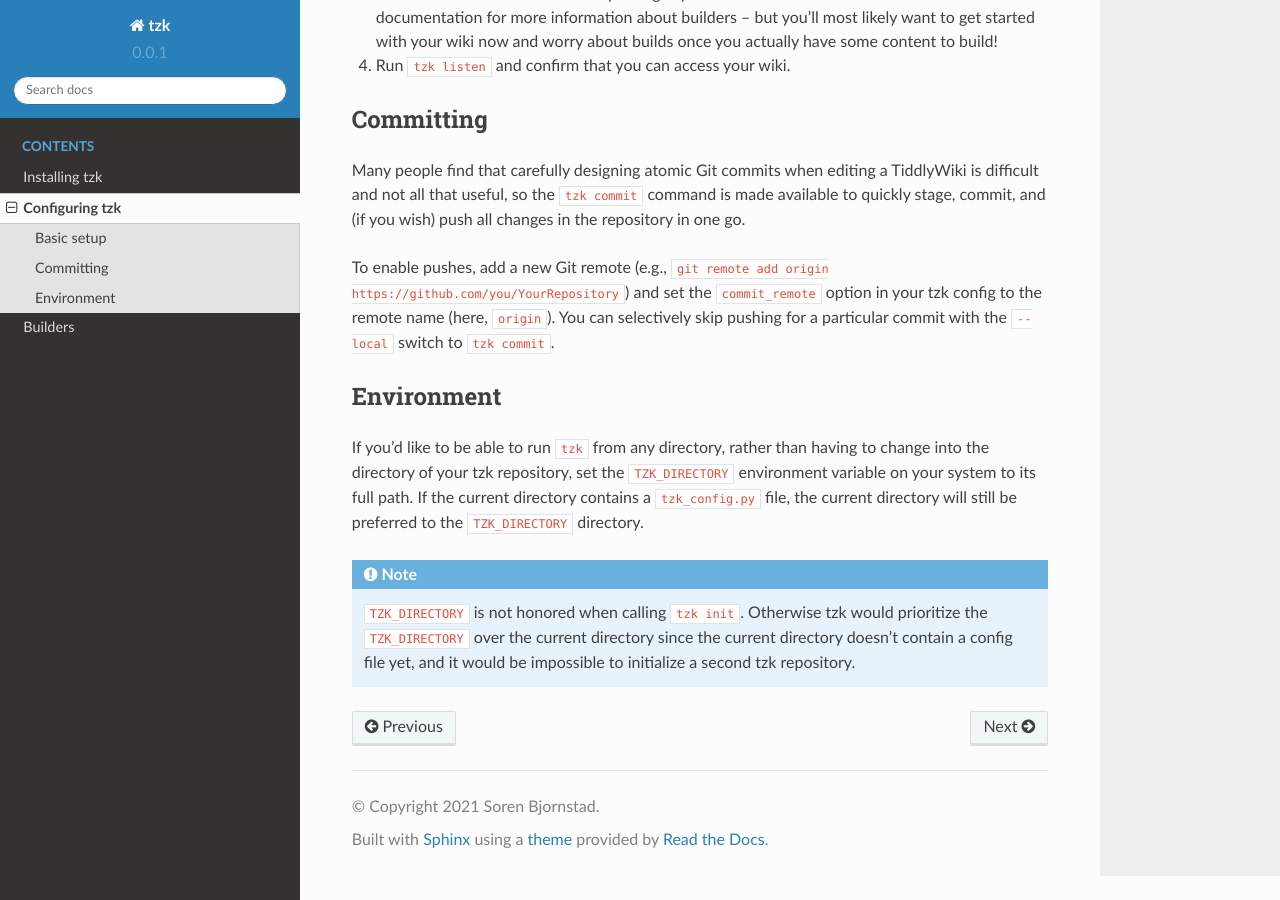
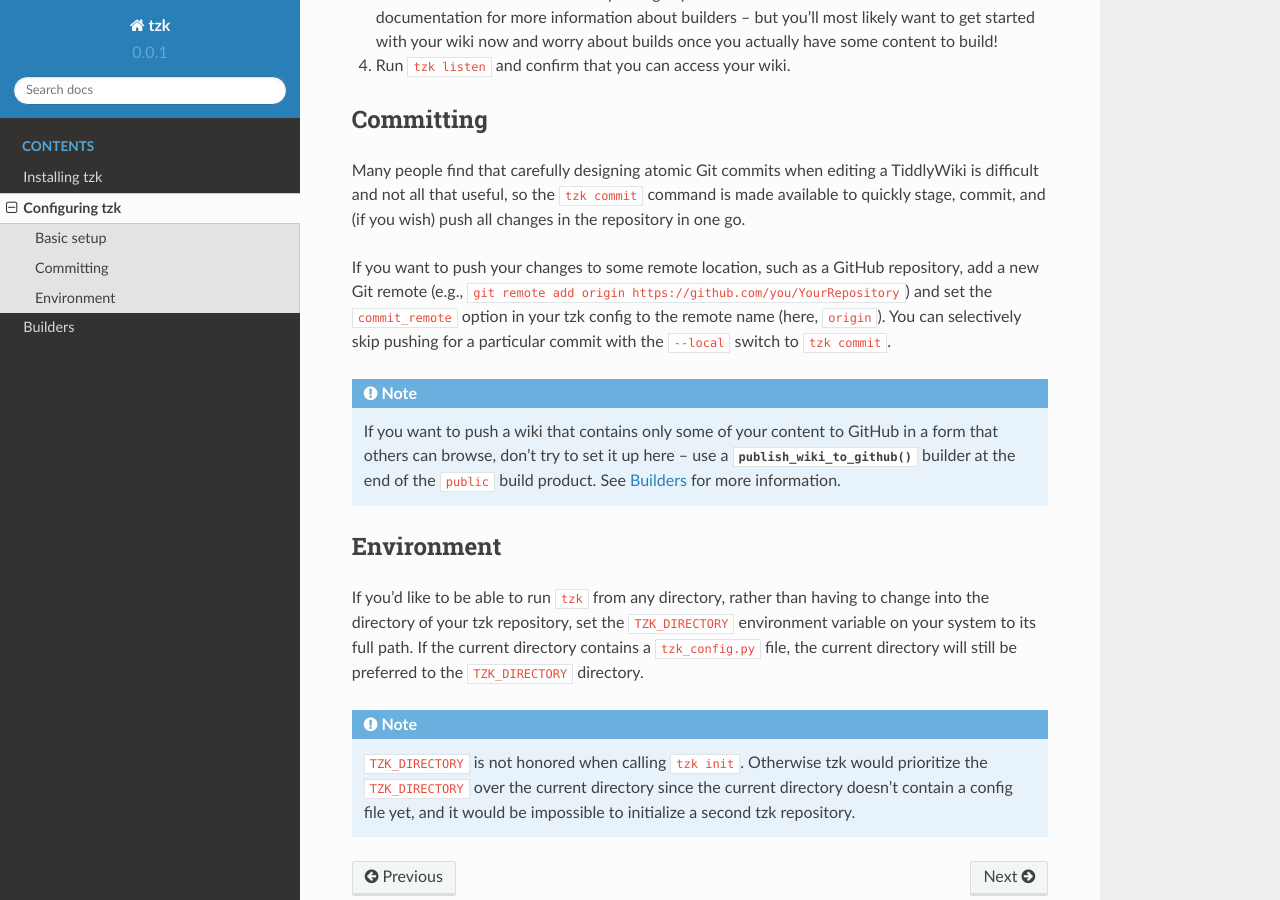
Before and after one commit to sobjornstad/tzk, a Sphinx documentation site: the page built from docs/configuration.rst, in a window 1280 px wide and 900 px high, scrolled down 451 px. Built offline with Sphinx 7.4.7 and the Read the Docs theme 2.0.0, drawn with Linux system fonts in a browser that asks for light colours.

Commit message:
doc tweaks

```diff
--- a/docs/builders.rst
+++ b/docs/builders.rst
@@ -4,7 +4,8 @@ Builders
 
 .. currentmodule:: tzk.builders
 
-*Builders* are small executable chunks that together can be linked into a useful build process.
+*Builders* are small executable chunks
+that can be linked together to form a useful build process.
 Products are built by applying builders in sequence.
 Please see the existing ``products`` dictionary and associated comments
 in the :ref:`config file <Configuring tzk>` for how these are specified.
--- a/docs/configuration.rst
+++ b/docs/configuration.rst
@@ -37,12 +37,21 @@ is difficult and not all that useful,
 so the ``tzk commit`` command is made available
 to quickly stage, commit, and (if you wish) push all changes in the repository in one go.
 
-To enable pushes,
+If you want to push your changes to some remote location,
+such as a GitHub repository,
 add a new Git remote (e.g., ``git remote add origin https://github.com/you/YourRepository``)
 and set the ``commit_remote`` option in your tzk config to the remote name
 (here, ``origin``).
 You can selectively skip pushing for a particular commit
 with the ``--local`` switch to ``tzk commit``.
+
+.. note::
+   If you want to push a wiki that contains only some of your content
+   to GitHub in a form that others can browse,
+   don't try to set it up here --
+   use a :func:`publish_wiki_to_github() <tzk.builders.publish_wiki_to_github>` builder
+   at the end of the ``public`` build product.
+   See :ref:`Builders` for more information.
 
 
 Environment
```
Also changed, not shown: 1 other file.
